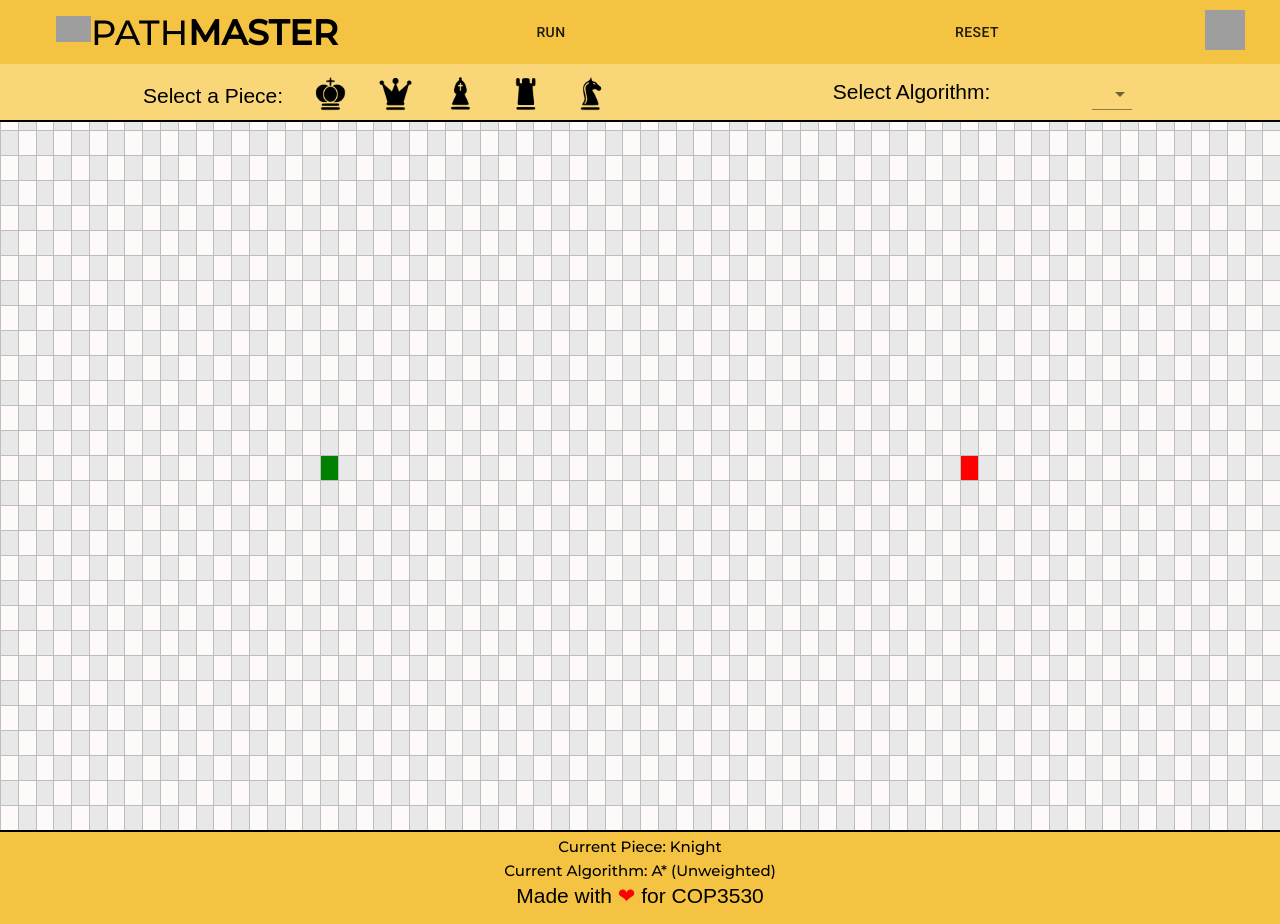
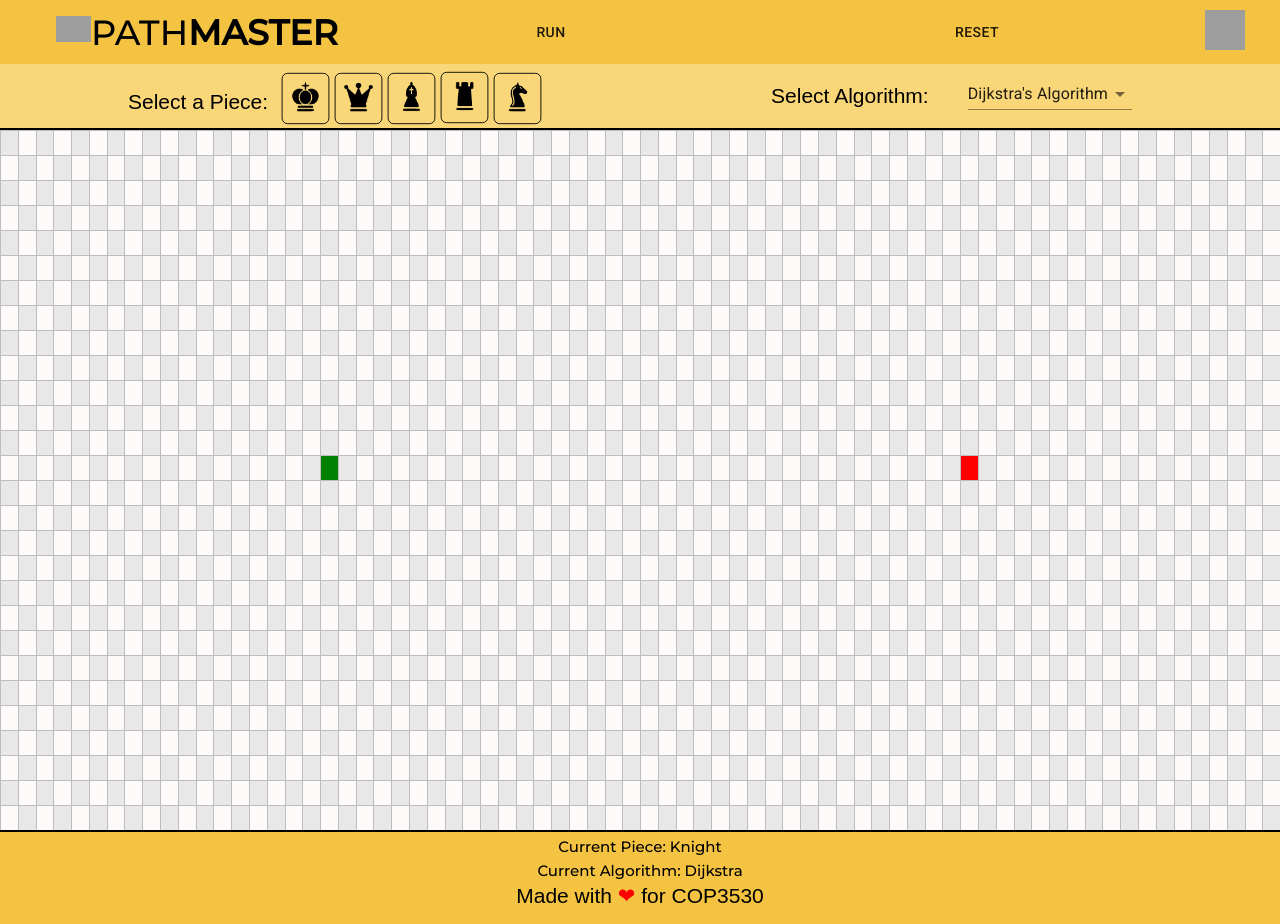
Before and after one commit to llGaetanll/Pathmaster, a React (Create React App) app: page / in a window 1280 px wide. Built offline with nearby package versions, Linux system fonts and the light colour scheme; grey boxes are pictures that could not be loaded; a web font is replaced by a local one.

Commit message:
some styling

```diff
--- a/src/Pathmaster/Header/Header.css
+++ b/src/Pathmaster/Header/Header.css
@@ -28,12 +28,13 @@
 
 .bottom_header {
   width: 100%;
-  height: 70%;
+  height: 80%;
   display: table;
   background-color: rgb(249, 215, 120);
   border-bottom: 2px solid black;
   position: relative;
   z-index: 5;
+  display: table;
 }
 
 .logo_holder {
@@ -94,7 +95,7 @@
 }
 
 .piece_selected {
-  border: 2px solid black;
+  background-color: rgb(245, 195, 66) !important;
 }
 
 .piece_select span {
@@ -105,19 +106,26 @@
   float: left;
   height: 100%;
   padding-left: 10vw;
+  vertical-align: middle;
 }
 
-.piece_select a {
-  height: 100%;
-  display: table;
-  float: left;
-  padding: 0px 15px;
+.piece_select button {
+  background-color: rgb(249, 215, 120);
+  padding: 0.6em;
+  margin-top: 0.4em;
+  transition: all 0.5s ease;
+  border: .1em solid black;
+  border-radius: 0.5em;
+  outline: none;
+  font-family: "Century Gothic";
+  transform: scale(0.9);
 }
 
 .piece_select a li {
   display: table-cell;
   vertical-align: middle;
   padding-top: 1vh;
+  padding-right: .5em;
   font-size: 21px;
   font-weight: 300;
   font-family: "Fira Sans Extra Condensed", sans-serif;
--- a/src/Pathmaster/Header/Header.jsx
+++ b/src/Pathmaster/Header/Header.jsx
@@ -13,7 +13,16 @@ import knight from "../pieces/knight.png";
 import pawn from "../pieces/pawn.png";
 
 export default class Footer extends Component {
+  constructor(props) {
+    super(props);
+    this.state = {
+      active: false,
+    };
+  }
+
   render() {
+    var { active } = this.state;
+
     return (
       <div>
         <div className="header" onClick={() => this.props.handleMouseUp()}>
@@ -56,22 +65,27 @@ export default class Footer extends Component {
               </a>
               <span>
                 <PieceIcon
+                  active={active}
                   piece={"King"}
                   setPieceType={this.props.setPieceType}
                 />
                 <PieceIcon
+                  active={active}
                   piece={"Queen"}
                   setPieceType={this.props.setPieceType}
                 />
                 <PieceIcon
+                  active={active}
                   piece={"Bishop"}
                   setPieceType={this.props.setPieceType}
                 />
                 <PieceIcon
+                  active={active}
                   piece={"Rook"}
                   setPieceType={this.props.setPieceType}
                 />
                 <PieceIcon
+                  active={active}
                   piece={"Knight"}
                   setPieceType={this.props.setPieceType}
                 />
@@ -82,6 +96,7 @@ export default class Footer extends Component {
               <div class="selectdiv">
                 <label>
                   <Select
+                    defaultValue={this.props.algorithm}
                     onChange={(e) => this.props.setAlgorithm(e.target.value)}
                   >
                     <MenuItem value="Dijkstra">Dijkstra's Algorithm</MenuItem>
--- a/src/Pathmaster/Header/PieceIcon.jsx
+++ b/src/Pathmaster/Header/PieceIcon.jsx
@@ -10,7 +10,7 @@ export default class PieceIcon extends Component {
   constructor(props) {
     super(props);
     this.state = {
-      active: false,
+      active: this.props.active,
       piece: this.props.piece,
     };
   }
@@ -32,14 +32,12 @@ export default class PieceIcon extends Component {
     }[piece];
 
     return (
-      <a>
-        <li
-          className={this.state.active ? "piece_selected" : "piece_unselected"}
-          onClick={() => this.onClick(piece)}
-        >
-          <img src={image} width="35"></img>
-        </li>
-      </a>
+      <button
+        className={this.state.active ? "piece_selected" : "piece_unselected"}
+        onClick={() => this.onClick(piece)}
+      >
+        <img src={image} width="35"></img>
+      </button>
     );
   }
 }
--- a/src/Pathmaster/Pathmaster.jsx
+++ b/src/Pathmaster/Pathmaster.jsx
@@ -13,7 +13,7 @@ export default class PathfindingVisualizer extends Component {
       grid: [],
       mouseIsPressed: false,
       pieceType: "Knight",
-      algorithm: "A* (Unweighted)",
+      algorithm: "Dijkstra",
     };
   }
 
@@ -124,6 +124,7 @@ export default class PathfindingVisualizer extends Component {
       <>
         <div className="body">
           <Header
+            algorithm={algorithm}
             handleMouseUp={this.handleMouseUp}
             setPieceType={this.setPieceType}
             resetBoard={this.resetBoard}
```
